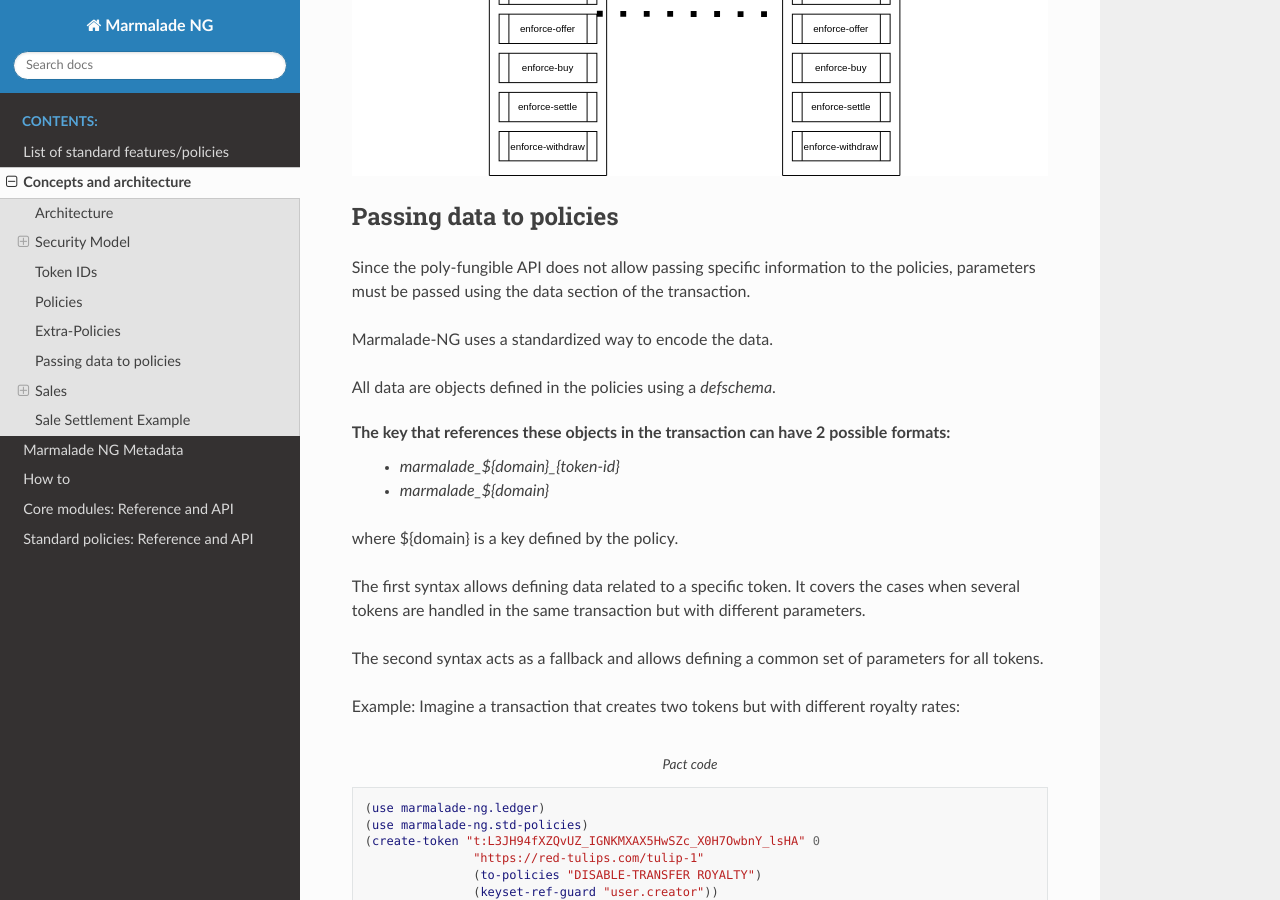
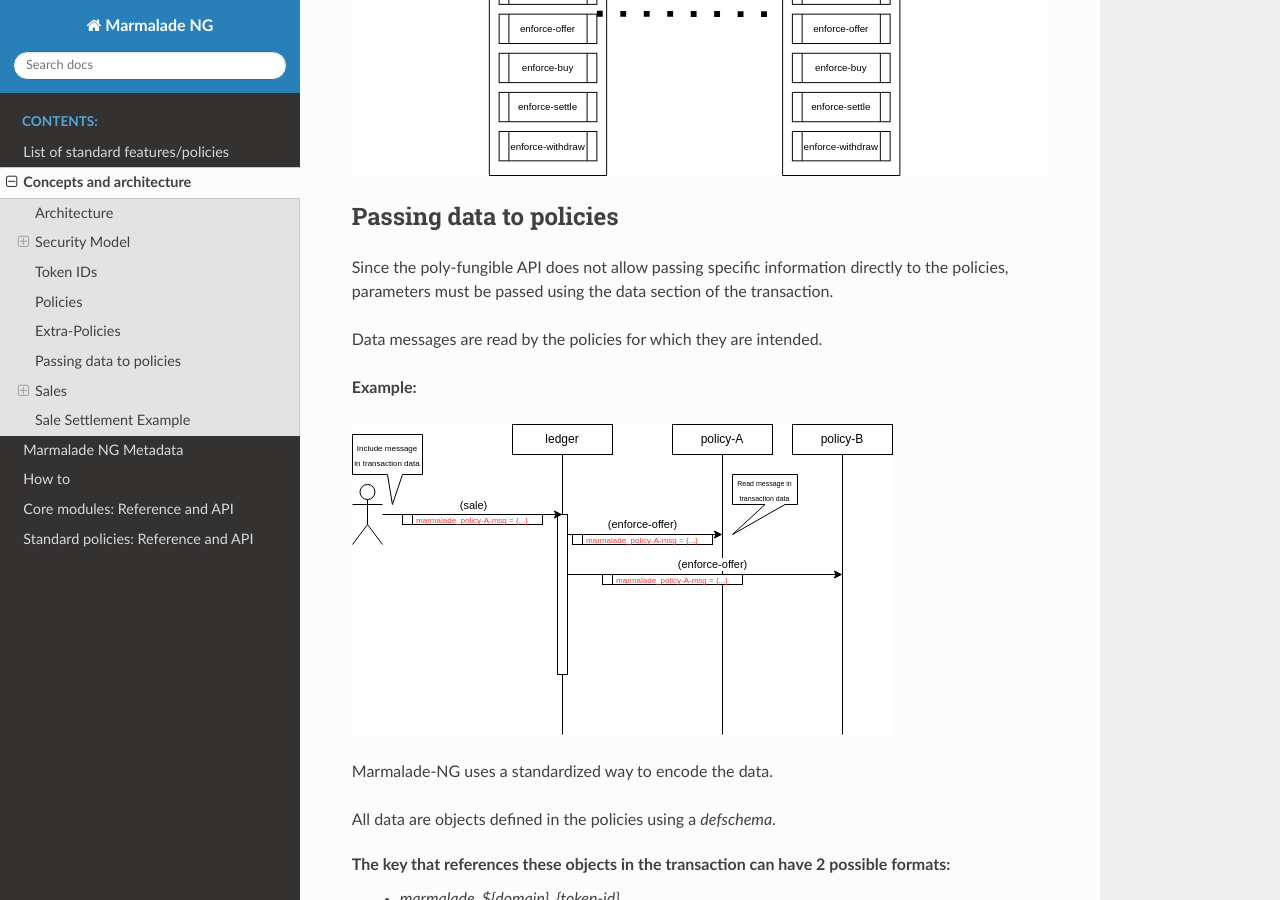
Before and after one commit to Marmalade-NG/marmalade-ng, a Sphinx documentation site: the page built from doc/source/concepts.rst, in a window 1280 px wide and 900 px high, scrolled down 6492 px. Built offline with Sphinx 7.4.7 and the Read the Docs theme 2.0.0, drawn with Linux system fonts in a browser that asks for light colours.

Commit message:
Add some more explanations about data messages

```diff
--- a/doc/source/concepts.rst
+++ b/doc/source/concepts.rst
@@ -221,8 +221,15 @@
 
 Passing data to policies
 ------------------------
-Since the poly-fungible API does not allow passing specific information to the policies, parameters must
+Since the poly-fungible API does not allow passing specific information directly to the policies, parameters must
 be passed using the data section of the transaction.
+
+Data messages are read by the policies for which they are intended.
+
+**Example:**
+
+.. image:: diagrams/data_messages.svg
+
 
 Marmalade-NG uses a standardized way to encode the data.
 
```
Also changed, not shown: doc/source/diagrams/data_messages.svg (added), 1 other file.
